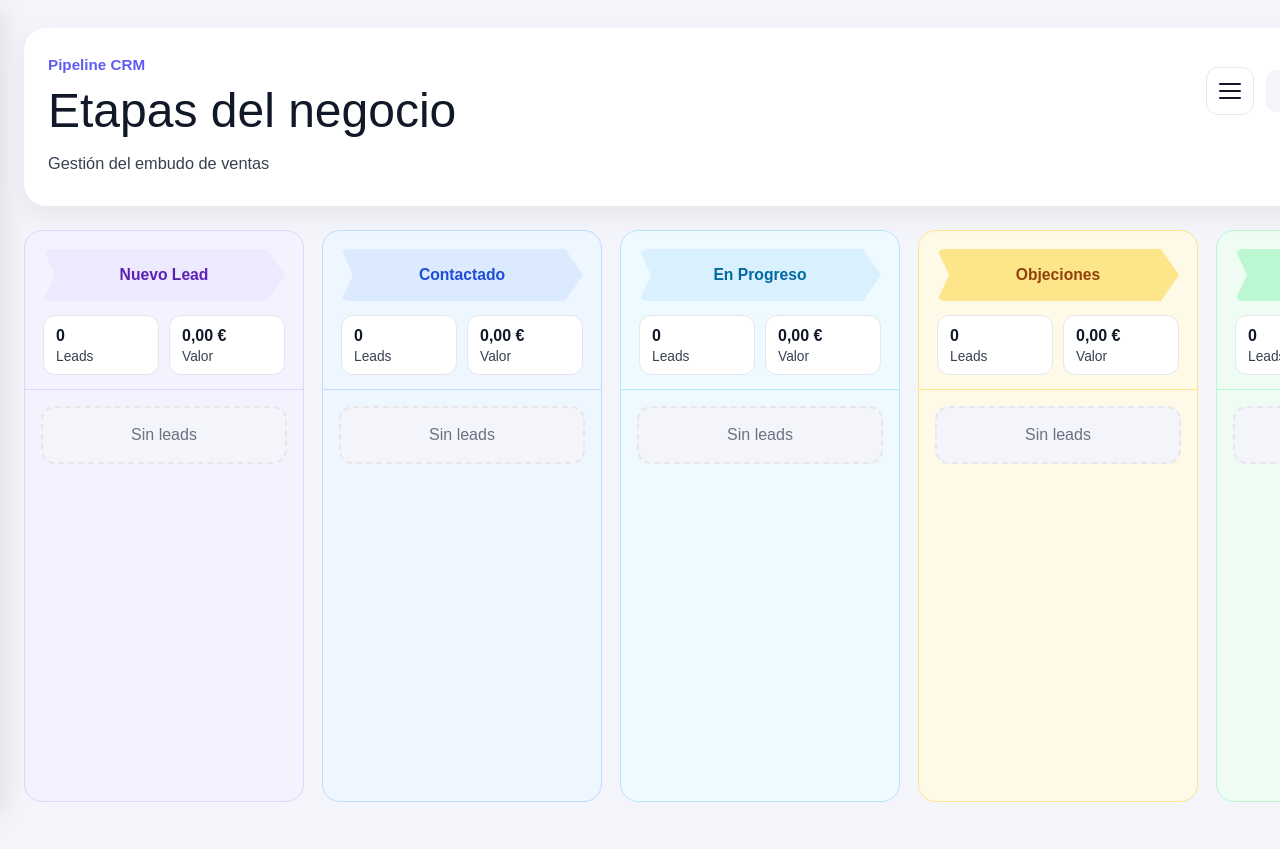
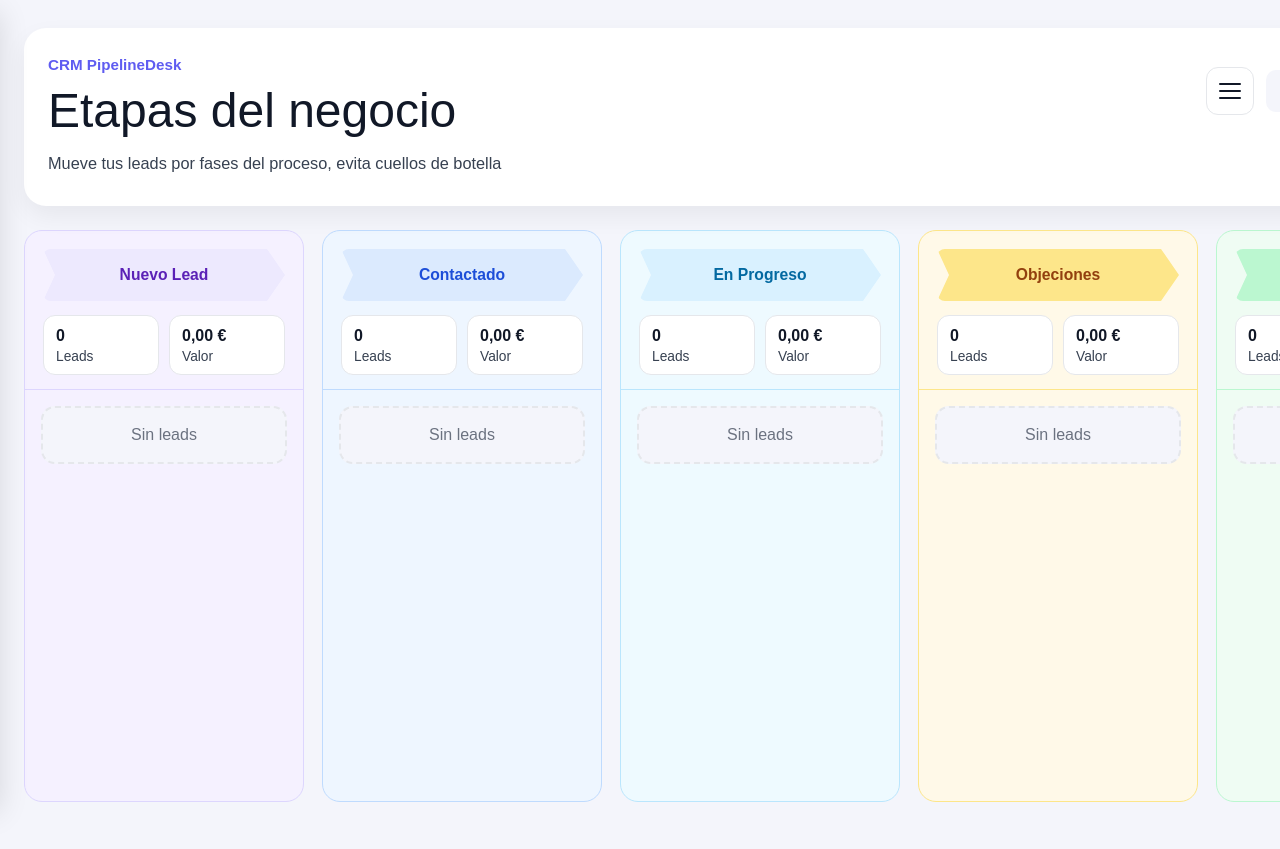
Before and after one commit to spavdia/proyecto, a PHP site: template app/views/home/kanban_view.php in a window 1280 px wide; the page is wider, and only the part inside the window is pictured. Shown: the top 849 px of that part. Run offline with PHP 8.4, Linux system fonts and the light colour scheme; the template is opened without the code that fills it, so the values that code supplies are empty; style sheets or scripts are compiled from the project's sources; some libraries are stand-ins or nearby versions.

Commit message:
Fase 7: titulos

```diff
--- a/app/views/home/dashboard_view.php
+++ b/app/views/home/dashboard_view.php
@@ -109,7 +109,7 @@ foreach ($solucionesMasUsadas as $fila) {
                 <p class="cabecera-etiqueta">Analítica comercial</p>
                 <h1>Dashboard</h1>
                 <p class="cabecera-texto">
-                    Métricas del embudo, productividad comercial, objeciones y seguimiento operativo.
+                    Analiza resultados y productividad comercial. Detecta objeciones y seguimiento operativo.
                 </p>
             </div>
 
--- a/app/views/home/index_view.php
+++ b/app/views/home/index_view.php
@@ -46,15 +46,15 @@ $diapositivas = $diapositivas ?? [
 <section class="eslogan">
     <div class="contenedor">
         <p>
-            PipelineDesk: organiza tu embudo de ventas, mejora el seguimiento comercial y presenta tu proyecto con claridad.
+            PipelineDesk: organiza tu embudo de ventas, mejora el seguimiento comercial.
         </p>
     </div>
 </section>
 
 <main class="inicio">
     <section class="contenedor hero">
-        <p class="etiqueta">PipelineDesk CRM Pipeline</p>
-        <h1>Hecho para gestionar tu pipeline, diseñado para presentar tu proyecto</h1>
+        <p class="etiqueta">PipelineDesk </p>
+        <h1>Comienza a gestionar tu CRM</h1>
         <p class="intro">
             Una plataforma centrada en leads, seguimiento comercial, evolución del embudo y visualización clara del trabajo.
         </p>
--- a/app/views/home/kanban_view.php
+++ b/app/views/home/kanban_view.php
@@ -63,10 +63,10 @@ $clasesPrioridadCampo = [
     <main class="contenido">
         <header class="cabecera-kanban">
             <div class="cabecera-info">
-                <p class="cabecera-etiqueta">Pipeline CRM</p>
+                <p class="cabecera-etiqueta">CRM PipelineDesk</p>
                 <h1>Etapas del negocio</h1>
                 <p class="cabecera-texto">
-                   Gestión del embudo de ventas
+                   Mueve tus leads por fases del proceso, evita cuellos de botella
                 </p>
             </div>
 
--- a/app/views/home/listado_view.php
+++ b/app/views/home/listado_view.php
@@ -61,10 +61,10 @@ require_once APP_ROOT . '/app/views/layouts/header.php';
     <main class="contenido listado-contenido">
         <header class="cabecera-listado">
             <div class="cabecera-listado-info">
-                <p class="cabecera-etiqueta">CRM comercial</p>
+                <p class="cabecera-etiqueta">CRM PipelineDesk</p>
                 <h1>Listado de Leads</h1>
                 <p class="cabecera-texto">
-                    Vista general de leads del CRM con los mismos filtros del dashboard.
+                    Aplica filtros por curso, mes, vendedor o estado para localizar rápidamente el grupo de leads que necesitas revisar.
                 </p>
             </div>
 
--- a/app/views/home/panel_view.php
+++ b/app/views/home/panel_view.php
@@ -163,10 +163,10 @@ $clasesServicios = [
 
         <header class="cabecera-panel">
             <div class="cabecera-info">
-                <p class="cabecera-etiqueta">CRM Pipeline</p>
-                <h1>Vista general del embudo comercial</h1>
+                <p class="cabecera-etiqueta">CRM PipelineDesk</p>
+                <h1>Control del embudo comercial</h1>
                 <p class="cabecera-texto">
-                    Panel principal de PipelineDesk con los leads agrupados por estado del embudo.
+                    Panel principal para gestionar el avance de tus leads
                 </p>
             </div>
 
--- a/app/views/home/tareas_view.php
+++ b/app/views/home/tareas_view.php
@@ -103,10 +103,10 @@ $claseLabelEditar = 'mb-1 block text-xs font-semibold uppercase tracking-wide te
     <main class="contenido">
         <header class="cabecera-tareas">
             <div class="cabecera-info">
-                <p class="cabecera-etiqueta">Productividad comercial</p>
-                <h1>Vista de tareas</h1>
+                <p class="cabecera-etiqueta">CRM PipelineDesk</p>
+                <h1>Tareas asignadas</h1>
                 <p class="cabecera-texto">
-                    Gestiona seguimientos, actividades y tareas asignadas desde una única vista operativa.
+                    Gestiona seguimientos, bloqueos, próximas acciones.
                 </p>
             </div>
 
--- a/app/views/layouts/panel_aside.php
+++ b/app/views/layouts/panel_aside.php
@@ -19,7 +19,7 @@ $menuActivo = $menuActivo ?? '';
 
         <p class="menu-titulo">Comercial</p>
         <a href="<?= BASE_URL . 'leads/nuevo' ?>" class="menu-enlace <?= $menuActivo === 'nuevo_lead' ? 'activo' : '' ?>">Nuevo lead</a>
-        <a href="<?= BASE_URL . 'pipeline' ?>" class="menu-enlace <?= $menuActivo === 'pipeline' ? 'activo' : '' ?>">Pipeline</a>
+        <a href="<?= BASE_URL . 'pipeline' ?>" class="menu-enlace <?= $menuActivo === 'pipeline' ? 'activo' : '' ?>">Pipeline / kanban</a>
         <a href="<?= BASE_URL . 'leads/listado' ?>" class="menu-enlace <?= $menuActivo === 'listado' ? 'activo' : '' ?>">Listados</a>
         <a href="<?= BASE_URL . 'tareas' ?>" class="menu-enlace <?= $menuActivo === 'tareas' ? 'activo' : '' ?>">Tareas</a>
         <a href="<?= BASE_URL . 'dashboard#dashboardObjeciones' ?>" class="menu-enlace">Objeciones</a>
--- a/app/views/lead/lead_create_view.php
+++ b/app/views/lead/lead_create_view.php
@@ -28,7 +28,7 @@ require_once APP_ROOT . '/app/views/layouts/header.php';
                 <p class="cabecera-etiqueta">CRM Pipeline</p>
                 <h1>Nuevo lead</h1>
                 <p class="cabecera-texto">
-                    Crea manualmente un nuevo lead desde el panel comercial de PipelineDesk.
+                    Registra una nueva oportunidad comercial
                 </p>
             </div>
 
```
